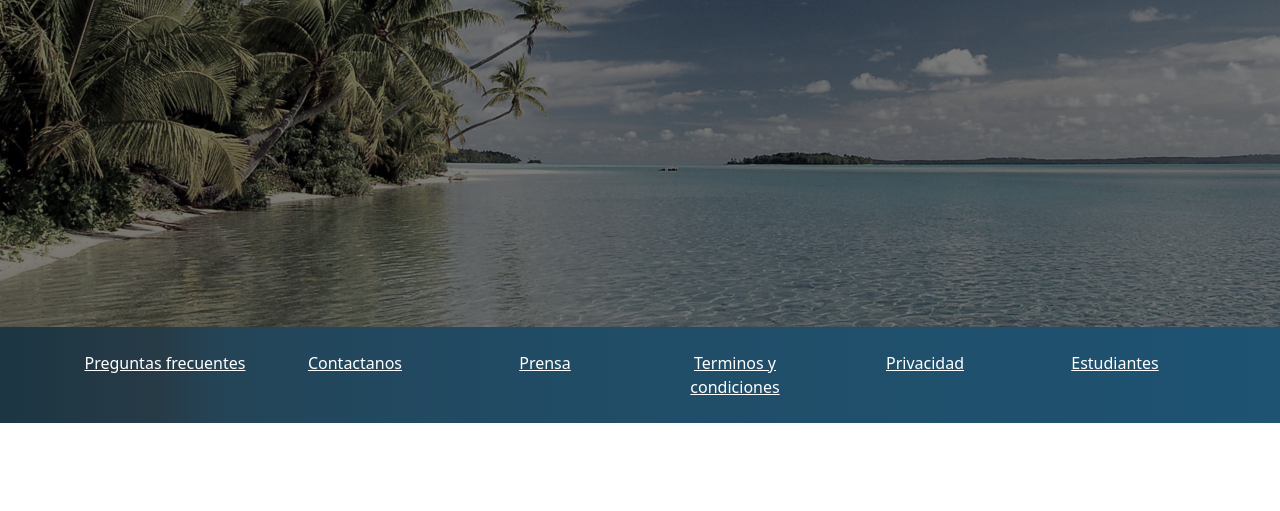
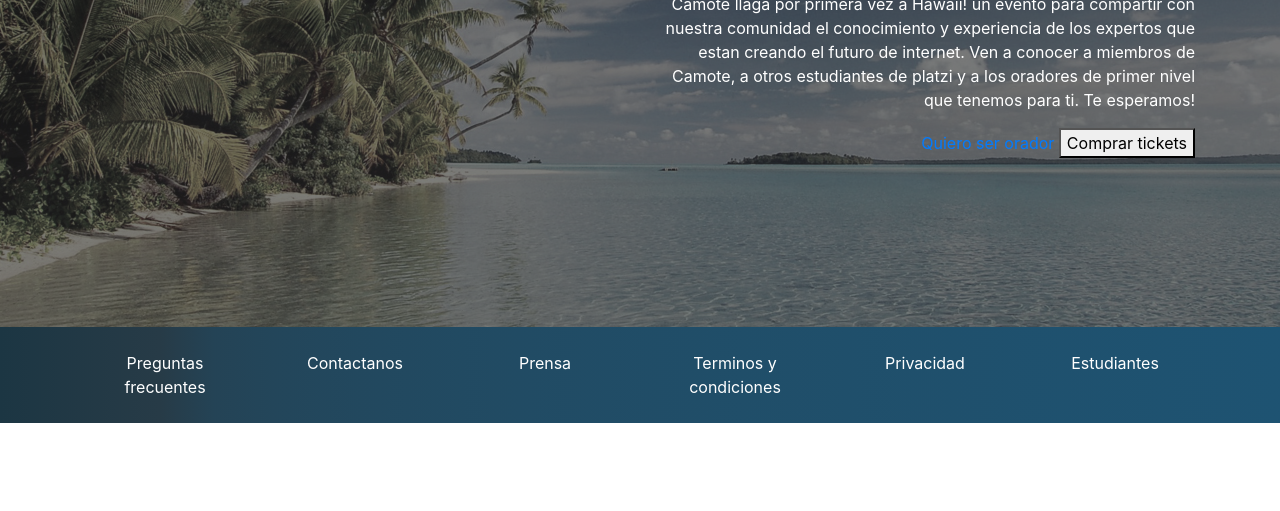
Before and after one commit to DrDigett/Conf-Hawai, a plain HTML site: page index.html in a window 1280 px wide. Shown: the part 289-800 px from the top of the page. Drawn offline with nearby package versions, Linux system fonts and the light colour scheme.

Commit message:
completo main de index.html

```diff
--- a/index.css
+++ b/index.css
@@ -30,6 +30,7 @@
 
 
 
+
 #footer{
   background: linear-gradient(90deg,#1c3643,#273b47, 25%,#1e5372);
 }
@@ -39,7 +40,5 @@
 }
 
 /* important */
-.carousel-item {
-    transition: transform 1s ease, opacity .7s ease-out;
-}
+
 /* important */
--- a/index.html
+++ b/index.html
@@ -7,11 +7,12 @@
 
     <!-- Bootstrap CSS -->
     <link href="https://cdn.jsdelivr.net/npm/bootstrap@5.0.0-beta1/dist/css/bootstrap.min.css" rel="stylesheet" integrity="sha384-giJF6kkoqNQ00vy+HMDP7azOuL0xtbfIcaT9wjKHr8RbDVddVHyTfAAsrekwKmP1" crossorigin="anonymous">
+    <link rel="stylesheet" href="https://stackpath.bootstrapcdn.com/bootstrap/4.1.3/css/bootstrap.min.css" integrity="sha384-MCw98/SFnGE8fJT3GXwEOngsV7Zt27NXFoaoApmYm81iuXoPkFOJwJ8ERdknLPMO" crossorigin="anonymous">
     <link rel="stylesheet" href="index.css">
       <title>Conf Hawaii</title>
   </head>
   <body>
-
+<!-- HEADER -->
     <nav id="header" class="navbar navbar-expand-lg navbar-dark bg-dark">
       <div class="container-fluid">
         <a class="navbar-brand" href="#">
@@ -42,10 +43,9 @@
         </div>
       </div>
     </nav>
-
+<!-- HEADER -->
 
 <!-- MAIN -->
-
 <section id="main">
   <div id="carousel" class="carousel slide carousel-fade" data-ride="carousel" data-pause="false">
     <div class="carousel-inner">
@@ -60,10 +60,22 @@
       </div>
     </div>
     <div class="overlay">
-      <div class="container">
+      <div class="container d-flex h-100 align-items-center justify-content-center txt-md-right">  <!-- NOTE: SE CENTRA EN bootstrap
+                                                            "d-flex h-100 align-items-center justify-content-center"-->
         <div class="row">
-          <div class="col">
+          <div class="col-md-6 offset-md-6 text-right">
             <h1>Conf Hawaii</h1>
+            <p class="d-none d-md-block">   <!-- NOTE: OCULTAR TEXTO MUY GRANDE EN DISP PEQUEÑOS
+                                            <p class="d-none d-md-block">-->
+              Camote llaga por primera vez a Hawaii! un evento para compartir con
+              nuestra comunidad el conocimiento y experiencia de los expertos que
+              estan creando el futuro de internet.
+              Ven a conocer a miembros de Camote, a otros estudiantes de
+              platzi y a los oradores de primer nivel que tenemos para ti.
+              Te esperamos!
+            </p>
+            <a href="#">Quiero ser orador</a>
+            <button type="button" name="tickets">Comprar tickets</button>
           </div>
         </div>
       </div>
```
